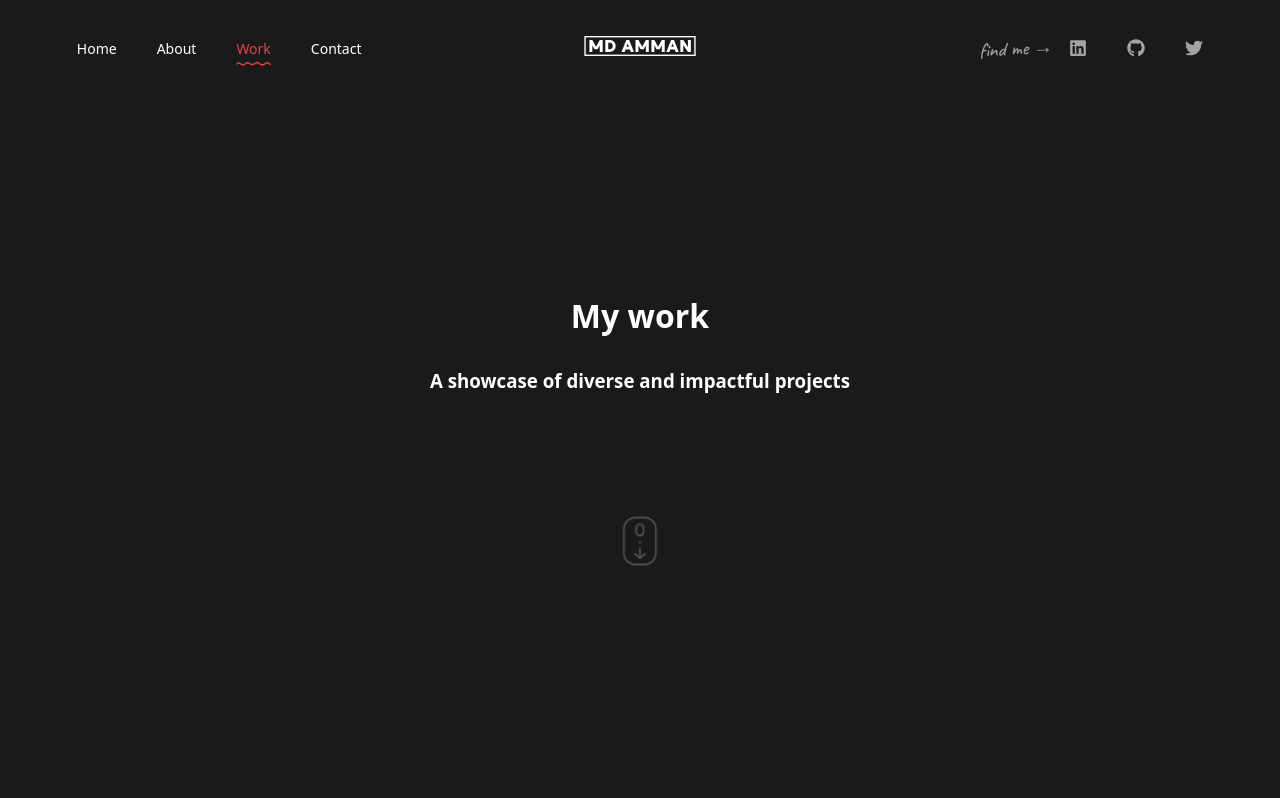
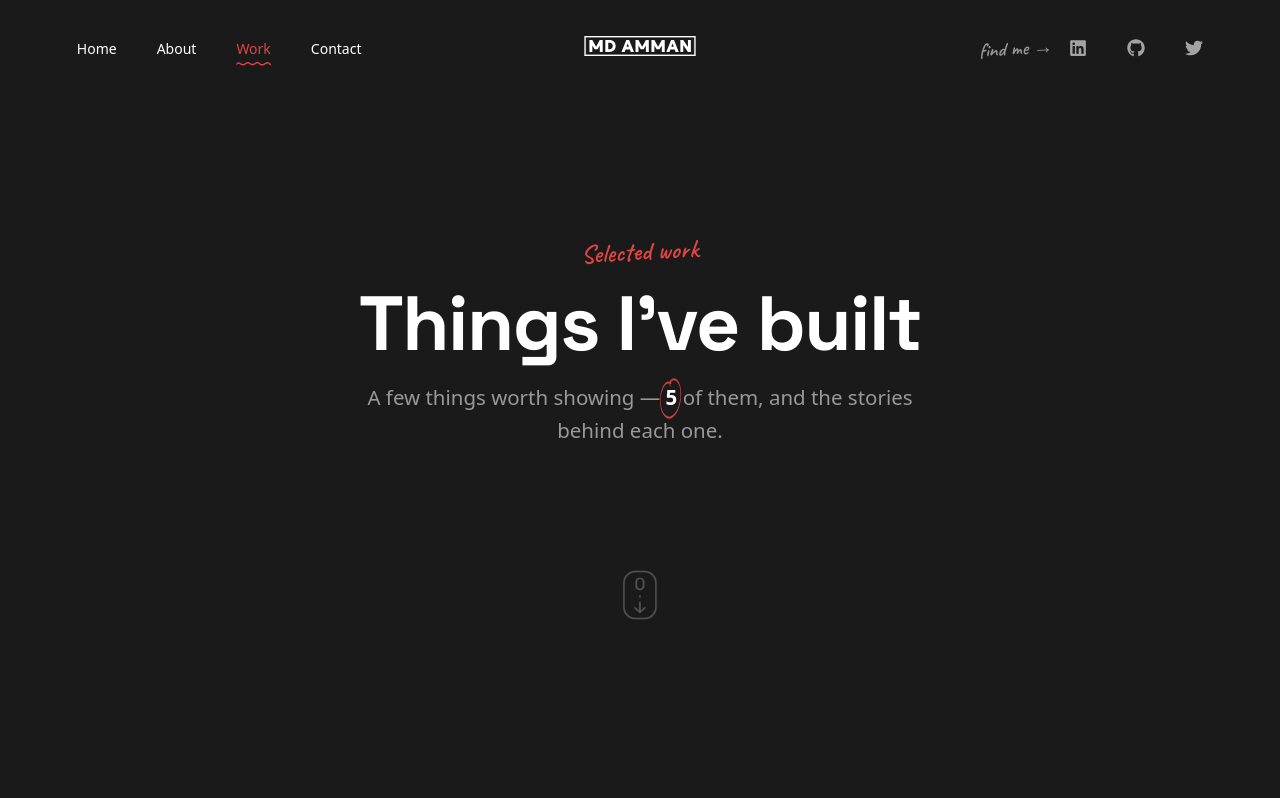
Before and after one commit to krazio-01/Portfolio, a React (Vite) app: page /work in a window 1280 px wide. Shown: the top 798 px of the page. Built offline with nearby package versions, Linux system fonts and the light colour scheme.

Commit message:
refine work section introduction text and structural styles

```diff
--- a/src/pages/Work/Work.jsx
+++ b/src/pages/Work/Work.jsx
@@ -4,6 +4,7 @@ import AnimatedScrollComp from '../../components/animatedScrollComp/AnimatedScro
 import { projects } from './work-items';
 import ProgressBar from '../../components/progressBar/ProgressBar';
 import Card from '../../components/card/Card';
+import Scribble from '../../components/Scribble/Scribble';
 import './work.css';
 
 const Work = () => {
@@ -23,8 +24,15 @@ const Work = () => {
         <div className="work">
             <div className="work-header">
                 <div className="work-title">
-                    <h1>My work</h1>
-                    <h3>A showcase of diverse and impactful projects</h3>
+                    <span className="work-eyebrow">Selected work</span>
+                    <h1>Things I&apos;ve built</h1>
+                    <h3>
+                        A few things worth showing —{' '}
+                        <Scribble variant="circle" wrapClassName="work-count" delay={1.2}>
+                            {projects.length}
+                        </Scribble>{' '}
+                        of them, and the stories behind each one.
+                    </h3>
                 </div>
                 <AnimatedScrollComp text="" />
             </div>
--- a/src/pages/Work/work.css
+++ b/src/pages/Work/work.css
@@ -19,12 +19,41 @@
     flex-direction: column;
     align-items: center;
     justify-content: center;
-    gap: 2rem;
+    gap: 1.25rem;
     text-align: center;
+    max-width: 800px;
+}
+
+.work-title .work-eyebrow {
+    font-family: 'Caveat', cursive;
+    font-size: 1.6rem;
+    color: var(--accent);
+    transform: rotate(-3deg);
+    line-height: 1;
+}
+
+.work-header .work-title h1 {
+    font-family: 'Space Grotesk', sans-serif;
+    letter-spacing: -0.02em;
+    line-height: 1;
+    font-size: clamp(calc(var(--fz-heading) * 1.33), 6vw, var(--fz-heading-xl));
 }
 
 .work-header .work-title h3 {
-    line-height: 1.5rem;
+    font-weight: 400;
+    font-size: clamp(var(--fz-lg), 1.6vw, var(--fz-xxl));
+    line-height: 1.6;
+    color: var(--text-muted);
+    max-width: 600px;
+}
+
+.work-title .work-count {
+    position: relative;
+    display: inline-block;
+    color: var(--primary-color1);
+    font-weight: 600;
+    padding: 0.15em 0.3em 0.3em;
+    margin: -0.15em -0.3em -0.3em;
 }
 
 .work .work-content {
```
